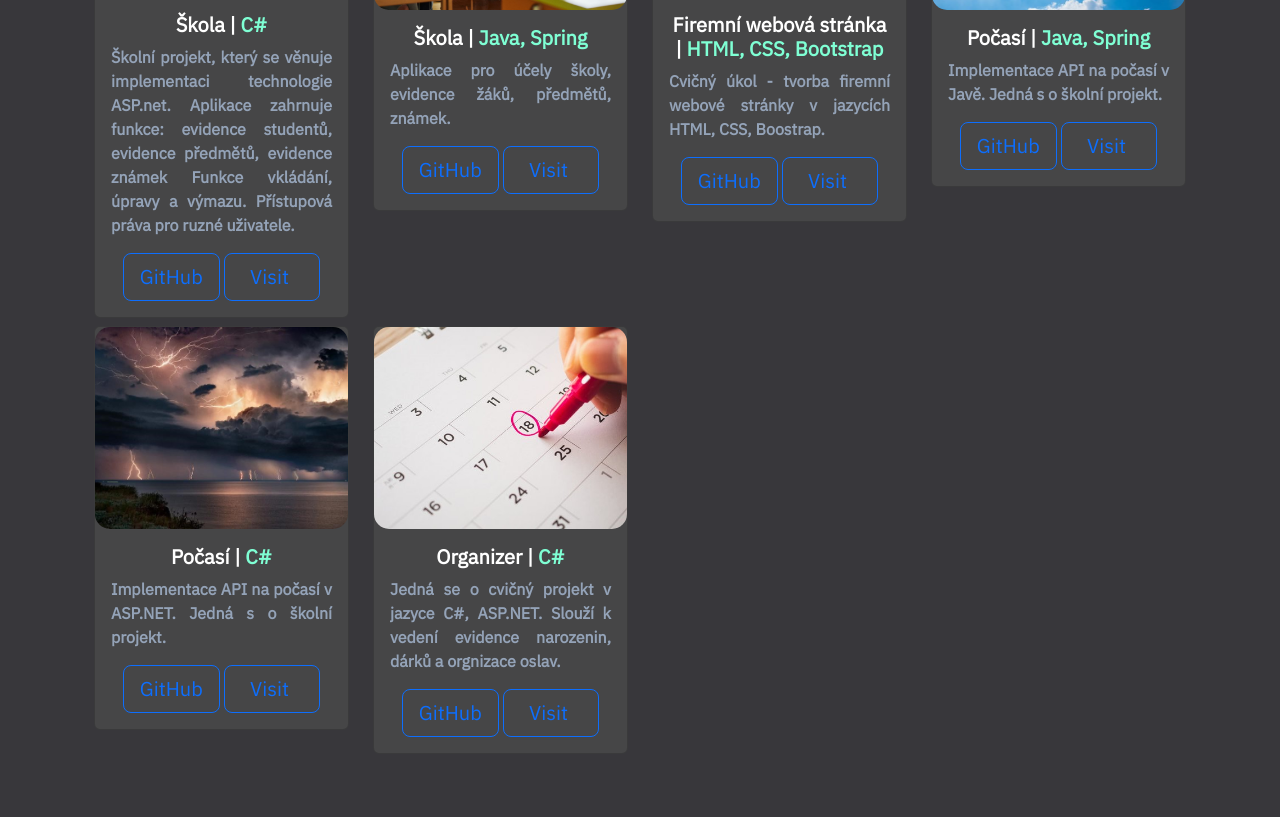
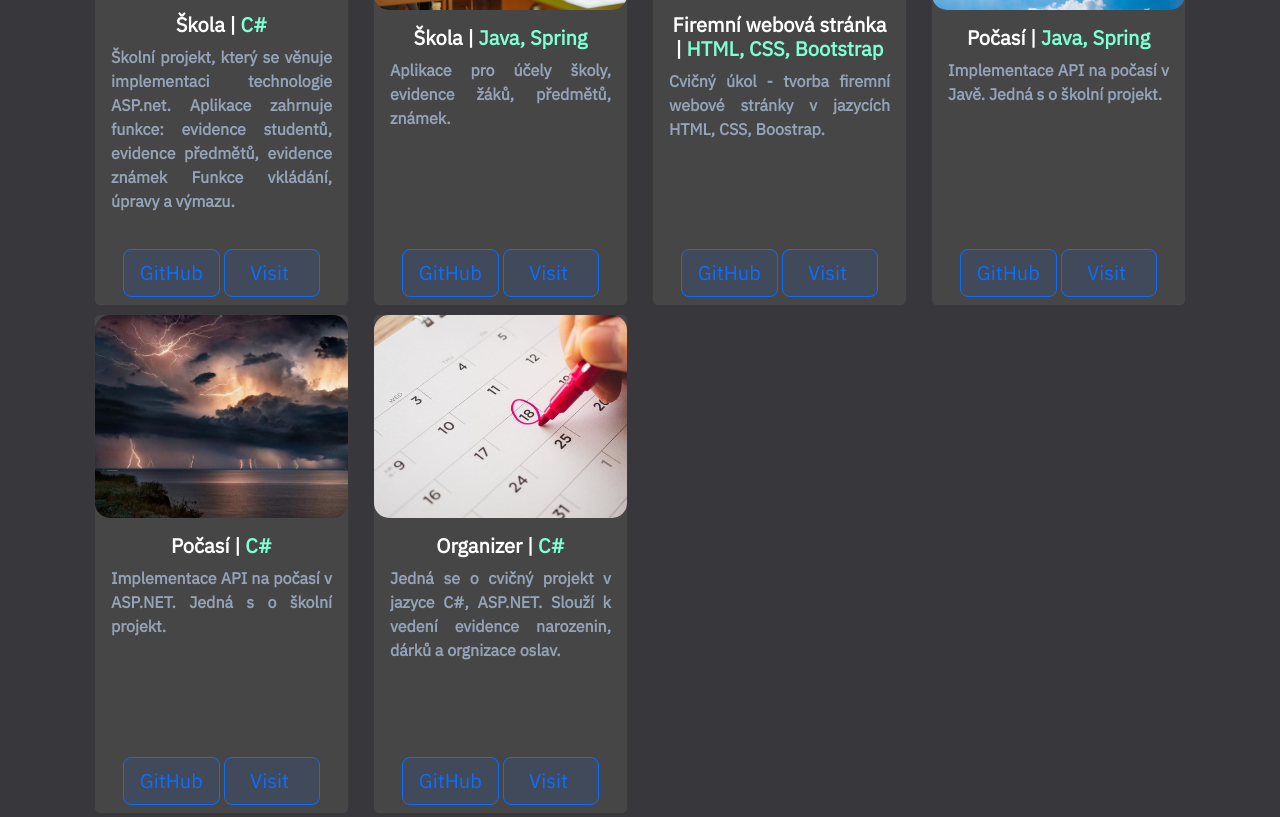
Before and after one commit to MajklKra/Web2-main, a website: page index.html in a window 1280 px wide. Shown: the part 1668-2485 px from the top of the page. Drawn offline with nearby package versions, Linux system fonts and the light colour scheme; files whose address does not match are found by name.

Commit message:
Commit Final

```diff
--- a/index.html
+++ b/index.html
@@ -610,10 +610,14 @@
                     Školní projekt, který se věnuje implementaci technologie
                     ASP.net. Aplikace zahrnuje funkce: evidence studentů,
                     evidence předmětů, evidence známek Funkce vkládání, úpravy a
-                    výmazu. Přístupová práva pro ruzné uživatele.
+                    výmazu.
                   </p>
-                <a href="#" class="btn btn-lg btn-outline-primary">GitHub</a>
-                <a href="#" class="btn btn-lg btn-outline-primary">&nbsp Visit &nbsp&nbsp</a>
+                <!-- <a href="#" class="btn btn-lg btn-outline-primary">GitHub</a>
+                <a href="#" class="btn btn-lg btn-outline-primary">&nbsp Visit &nbsp&nbsp</a> -->
+              </div>
+              <div style="text-align:center;margin-bottom: 0.5rem;">
+                <a href="https://github.com/MajklKra/SchoolWebApp6-24" class="btn btn-lg btn-outline-primary" style="background-color: rgba(13, 110, 253,0.1);">GitHub</a>
+                <a href="#" class="btn btn-lg btn-outline-primary" style="background-color: rgba(13, 110, 253,0.1);">&nbsp Visit &nbsp&nbsp</a>
               </div>
             </div>
           </div>
@@ -626,8 +630,12 @@
                 <p class="card-text" style="color: #94a3b8; text-align: justify;">
                   Aplikace pro účely školy, evidence žáků, předmětů, známek.
                 </p>
-                <a href="#" class="btn btn-lg btn-outline-primary">GitHub</a>
-                <a href="#" class="btn btn-lg btn-outline-primary">&nbsp Visit &nbsp&nbsp</a>
+             <!--    <a href="#" class="btn btn-lg btn-outline-primary">GitHub</a>
+                <a href="#" class="btn btn-lg btn-outline-primary">&nbsp Visit &nbsp&nbsp</a> -->
+              </div>
+              <div style="text-align: center; margin-bottom: 0.5rem;">
+                <a href="https://github.com/MajklKra/SpringSchool" class="btn btn-lg btn-outline-primary" style="background-color: rgba(13, 110, 253,0.1);">GitHub</a>
+                <a href="#" class="btn btn-lg btn-outline-primary" style="background-color: rgba(13, 110, 253,0.1);">&nbsp Visit &nbsp&nbsp</a>
               </div>
             </div>
           </div>
@@ -641,8 +649,12 @@
                   Cvičný úkol - tvorba firemní webové stránky v jazycích HTML,
                   CSS, Boostrap.
                 </p>
-                <a href="#" class="btn btn-lg btn-outline-primary">GitHub</a>
-                <a href="#" class="btn btn-lg btn-outline-primary">&nbsp Visit &nbsp&nbsp</a>
+          <!--       <a href="#" class="btn btn-lg btn-outline-primary">GitHub</a>
+                <a href="#" class="btn btn-lg btn-outline-primary">&nbsp Visit &nbsp&nbsp</a> -->
+              </div>
+              <div style="text-align: center;margin-bottom: 0.5rem;">
+                <a href="https://github.com/MajklKra/Ukol" class="btn btn-lg btn-outline-primary" style="background-color: rgba(13, 110, 253,0.1);">GitHub</a>
+                <a href="http://majkl.jecool.net/" class="btn btn-lg btn-outline-primary" style="background-color: rgba(13, 110, 253,0.1);">&nbsp Visit &nbsp&nbsp</a>
               </div>
             </div>
           </div>
@@ -654,8 +666,12 @@
                 <p class="card-text" style="color: #94a3b8; text-align: justify;">
                   Implementace API na počasí v Javě. Jedná s o školní projekt.
                 </p>
-                <a href="#" class="btn btn-lg btn-outline-primary">GitHub</a>
-                <a href="#" class="btn btn-lg btn-outline-primary">&nbsp Visit &nbsp&nbsp</a>
+            <!--     <a href="#" class="btn btn-lg btn-outline-primary">GitHub</a>
+                <a href="#" class="btn btn-lg btn-outline-primary">&nbsp Visit &nbsp&nbsp</a> -->
+              </div>
+              <div style="text-align: center; margin-bottom: 0.5rem;">
+                <a href="https://github.com/MajklKra/Spring_Pocasi" class="btn btn-lg btn-outline-primary" style="background-color: rgba(13, 110, 253,0.1);">GitHub</a>
+                <a href="#" class="btn btn-lg btn-outline-primary" style="background-color: rgba(13, 110, 253,0.1);">&nbsp Visit &nbsp&nbsp</a>
               </div>
             </div>
           </div>
@@ -674,8 +690,12 @@
                   Implementace API na počasí v ASP.NET. Jedná s o školní
                   projekt.
                 </p>
-                <a href="#" class="btn btn-lg btn-outline-primary">GitHub</a>
-                <a href="#"class="btn btn-lg btn-outline-primary">&nbsp Visit &nbsp&nbsp</a>
+               <!--  <a href="#" class="btn btn-lg btn-outline-primary">GitHub</a>
+                <a href="#"class="btn btn-lg btn-outline-primary">&nbsp Visit &nbsp&nbsp</a> -->
+              </div>
+              <div style="text-align: center; margin-bottom: 0.5rem;">
+                <a href="#" class="btn btn-lg btn-outline-primary" style="background-color: rgba(13, 110, 253,0.1);">GitHub</a>
+                <a href="#" class="btn btn-lg btn-outline-primary" style="background-color: rgba(13, 110, 253,0.1);">&nbsp Visit &nbsp&nbsp</a>
               </div>
             </div>
           </div>
@@ -688,8 +708,12 @@
                   Jedná se o cvičný projekt v jazyce C#, ASP.NET. Slouží k
                     vedení evidence narozenin, dárků a orgnizace oslav.
                 </p>
-                <a href="#" class="btn btn-lg btn-outline-primary">GitHub</a>
-                <a href="#" class="btn btn-lg btn-outline-primary">&nbsp Visit &nbsp&nbsp</a>
+               <!--  <a href="#" class="btn btn-lg btn-outline-primary">GitHub</a>
+                <a href="#" class="btn btn-lg btn-outline-primary">&nbsp Visit &nbsp&nbsp</a> -->
+              </div>
+              <div style="text-align: center; margin-bottom: 0.5rem;">
+                <a href="https://github.com/MajklKra/BirthCal" class="btn btn-lg btn-outline-primary" style="background-color: rgba(13, 110, 253,0.1);">GitHub</a>
+                <a href="#" class="btn btn-lg btn-outline-primary" style="background-color: rgba(13, 110, 253,0.1);">&nbsp Visit &nbsp&nbsp</a>
               </div>
             </div>
           </div>
@@ -706,9 +730,6 @@
           <div class="col">
             <h1 id="n4"><b>Záliby</b></h1>
           </div>
-<!--           <div>
-
-          </div> -->
         </div>
         <div class="row">
           <div class="col" style="text-align: left; margin-right: 30px">
@@ -766,13 +787,15 @@
 
        </div>
     </section>
+
     <footer>
-      <div class="foot">
-          <div style="text-align: end;">
+      <div class="container" id="c11">
+          <div style="text-align: end;" style="color: #94a3b8;">
               V roce 2024 vytvořil Michal Kraninger&copy;
           </div>
       </div>
    </footer>
+   <br>
   </main>
 
     <script src="./bootstrap.bundle.min.js"></script>
--- a/scss/custome.scss
+++ b/scss/custome.scss
@@ -155,3 +155,30 @@ main {
 #n5 {
   padding-bottom: 1rem;
 }
+
+.card
+{
+  height: 500px;
+}
+
+@media screen and (max-width: 960px) {
+  .card
+  {
+    height: 600px;
+  }
+}
+
+@media screen and (min-width: 960px) {
+  .card
+  {
+    font-size: 14px;
+  }
+}
+
+
+@media screen and (min-width: 1140px) {
+  .card
+  {
+    font-size: 16px;
+  }
+}
```
Also changed, not shown: scss/custome.css, 1 other file.
